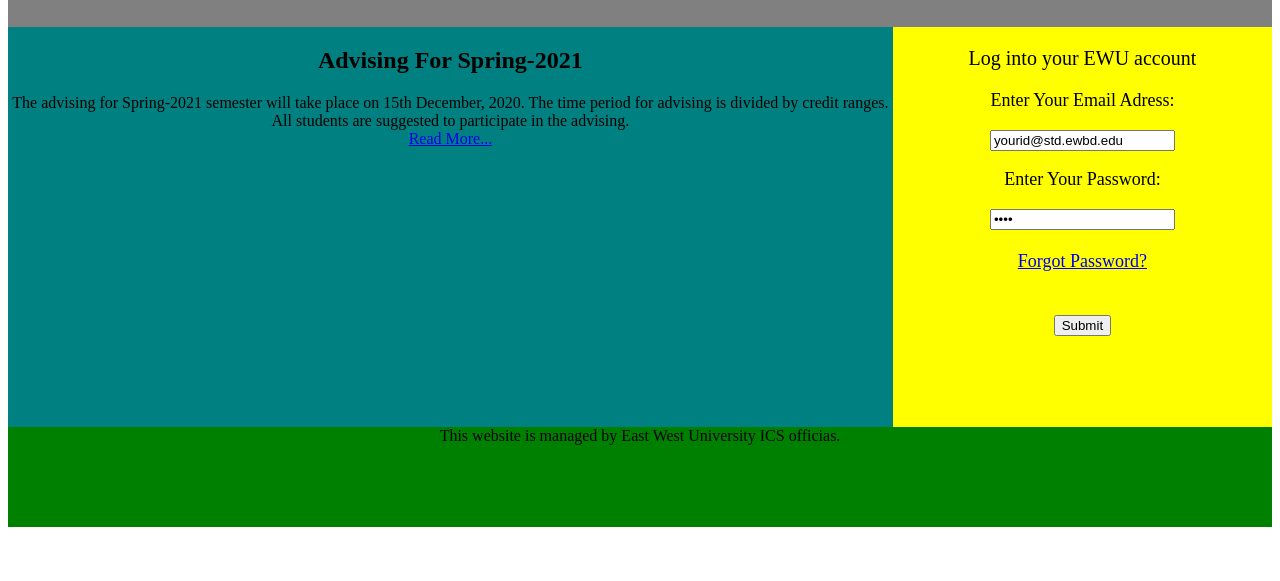
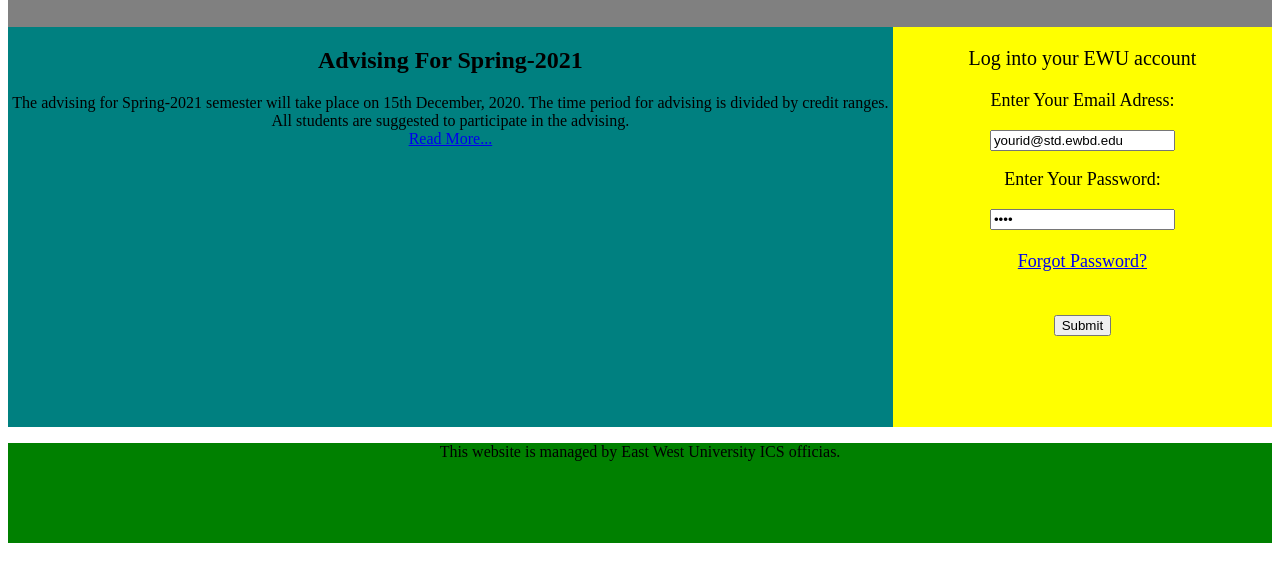
Before and after one commit to sajidifti/assignment_2, a plain HTML site: page index.html in a window 1280 px wide. Shown: the part 81-662 px from the top of the page. Drawn offline with Linux system fonts and the light colour scheme.

Commit message:
Update style.css

```diff
--- a/css/style.css
+++ b/css/style.css
@@ -5,7 +5,7 @@
 	width: 100%;
 }
 
-.conainer{
+.container{
 	overflow: hidden;
 }
 
@@ -32,7 +32,7 @@
 }
 
 .foot{
-	clear: both;
+
 	min-height: 100px;
 	background-color: green;
 	width: 100%;
```
